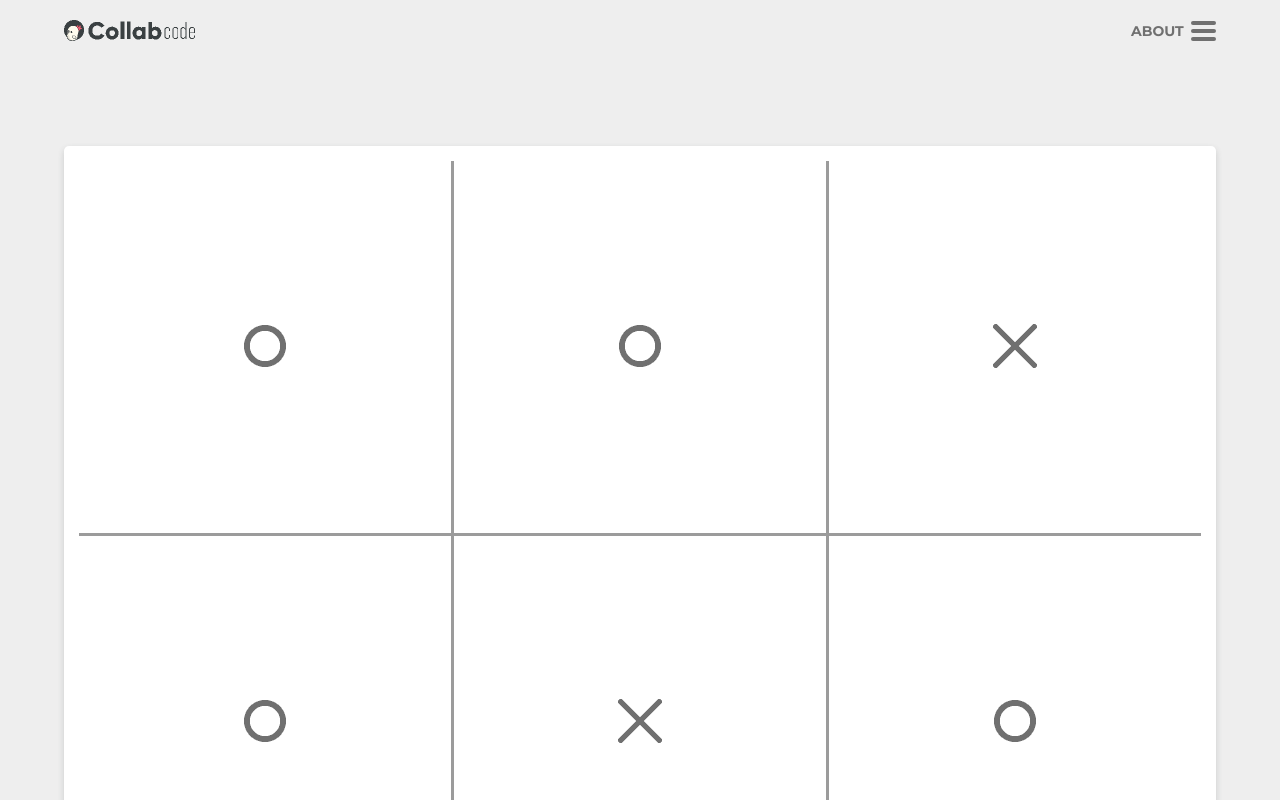
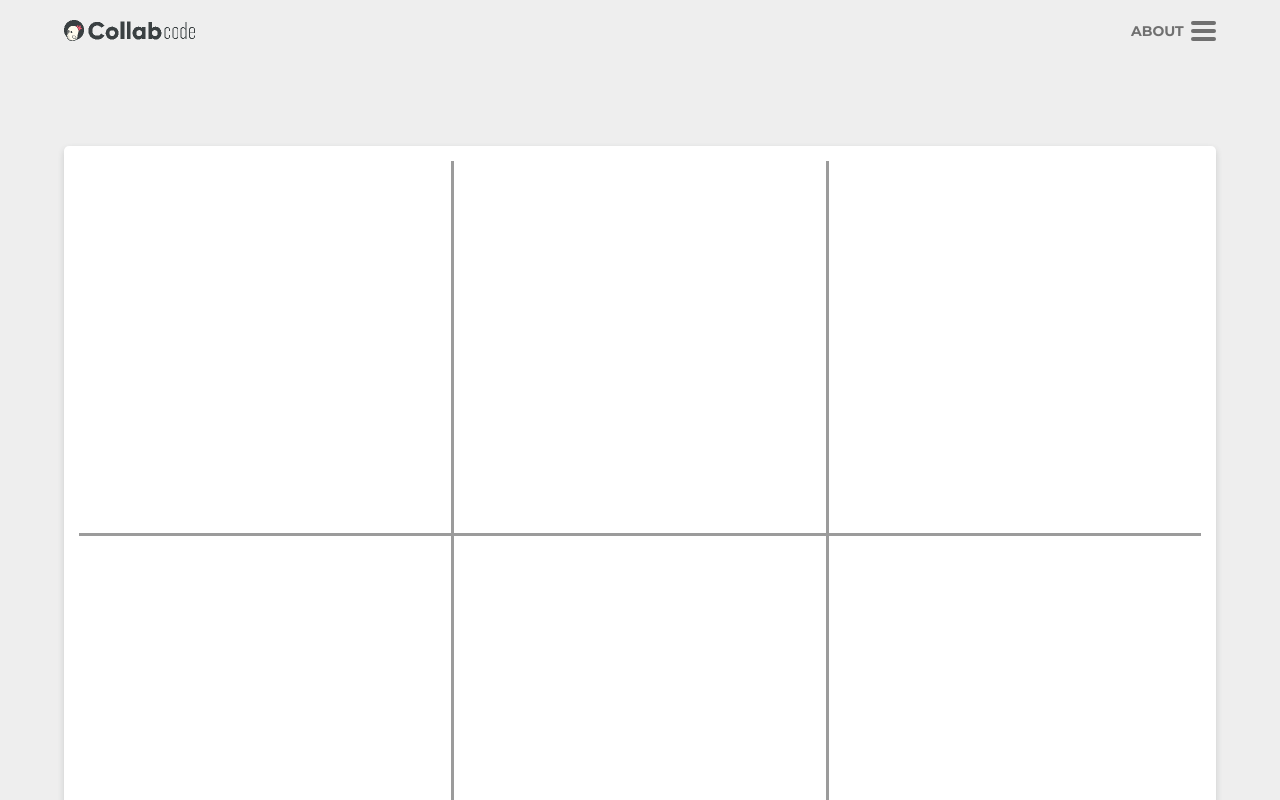
Before and after one commit to Morette/react, a React (Create React App) app in the folder jogo-da-velha/: page / in a window 1280 px wide. Built offline with nearby package versions, Linux system fonts and the light colour scheme.

Commit message:
added click event in PlayerGame

```diff
--- a/jogo-da-velha/src/components/HashtagGame/index.js
+++ b/jogo-da-velha/src/components/HashtagGame/index.js
@@ -7,17 +7,17 @@ import "./styles.css"
 const HashtagGame = () => (
   <Card>
     <ul className="hashtag-game">
-      <li className="hashtag-item"><PlayerGame player="o"/></li>
-      <li className="hashtag-item"><PlayerGame player="o"/></li>
-      <li className="hashtag-item"><PlayerGame player="x"/></li>
+      <li className="hashtag-item"><PlayerGame /></li>
+      <li className="hashtag-item"><PlayerGame /></li>
+      <li className="hashtag-item"><PlayerGame /></li>
 
-      <li className="hashtag-item"><PlayerGame player="o"/></li>
-      <li className="hashtag-item"><PlayerGame player="x"/></li>
-      <li className="hashtag-item"><PlayerGame player="o"/></li>
+      <li className="hashtag-item"><PlayerGame /></li>
+      <li className="hashtag-item"><PlayerGame /></li>
+      <li className="hashtag-item"><PlayerGame /></li>
 
-      <li className="hashtag-item"><PlayerGame player="x"/></li>
-      <li className="hashtag-item"><PlayerGame player="o"/></li>
-      <li className="hashtag-item"><PlayerGame player="x"/></li>
+      <li className="hashtag-item"><PlayerGame /></li>
+      <li className="hashtag-item"><PlayerGame /></li>
+      <li className="hashtag-item"><PlayerGame /></li>
     </ul>
   </Card>
 )
--- a/jogo-da-velha/src/objects/PlayerGame/index.js
+++ b/jogo-da-velha/src/objects/PlayerGame/index.js
@@ -3,17 +3,23 @@ import './styles.css';
 import playerX from '../../images/Player-X.png';
 import playerO from '../../images/Player-Circle.png';
 
-const PlayerGame = ({player}) => {
+const handleClick = () => {
+  console.log('clicou');
+}
+
+const PlayerGame = ({ player }) => {
   const players = [];
   players['x'] = playerX;
   players['o'] = playerO;
 
   return (
-    <button className="player-game">
-      <img
-        src={players[player]}
-        alt={`Jogador ${player.toUpperCase()}`}>
-      </img>
+    <button className="player-game" onClick={handleClick} >
+      {player &&
+        <img
+          src={players[player]}
+          alt={`Jogador ${player.toUpperCase()}`}
+        >
+        </img>}
     </button>
   )
 }
--- a/jogo-da-velha/src/objects/PlayerGame/styles.css
+++ b/jogo-da-velha/src/objects/PlayerGame/styles.css
@@ -1,4 +1,5 @@
 .player-game {
   border: none;
   background: none;
+  width: 100%;
 }
```
